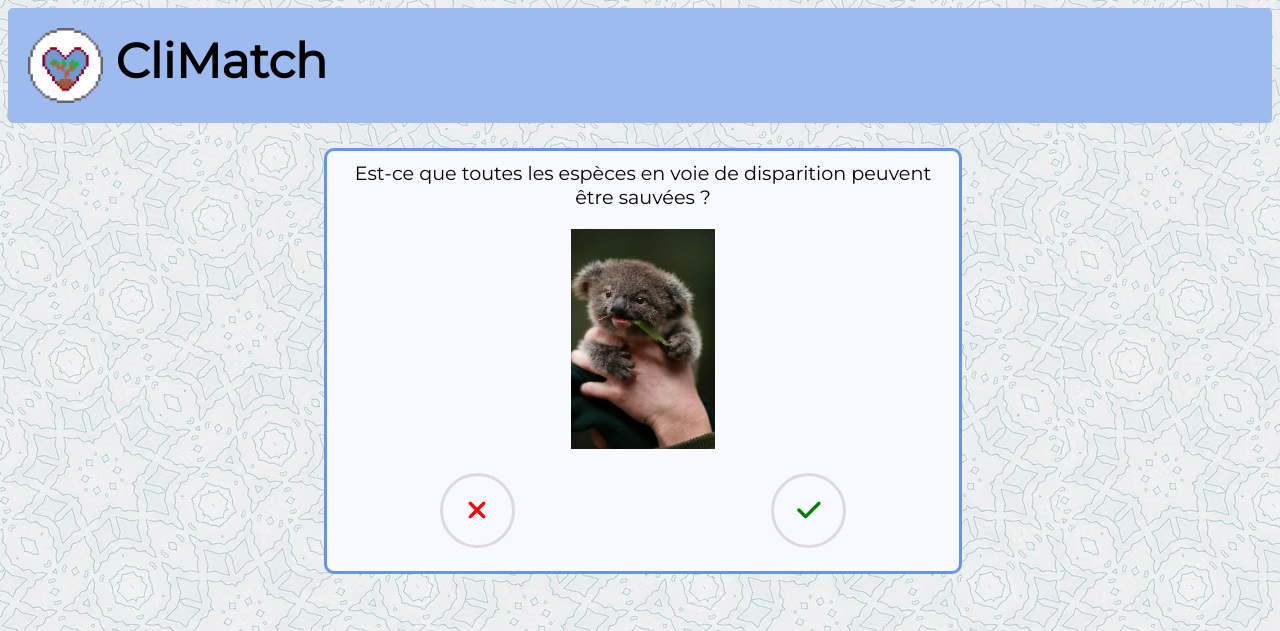
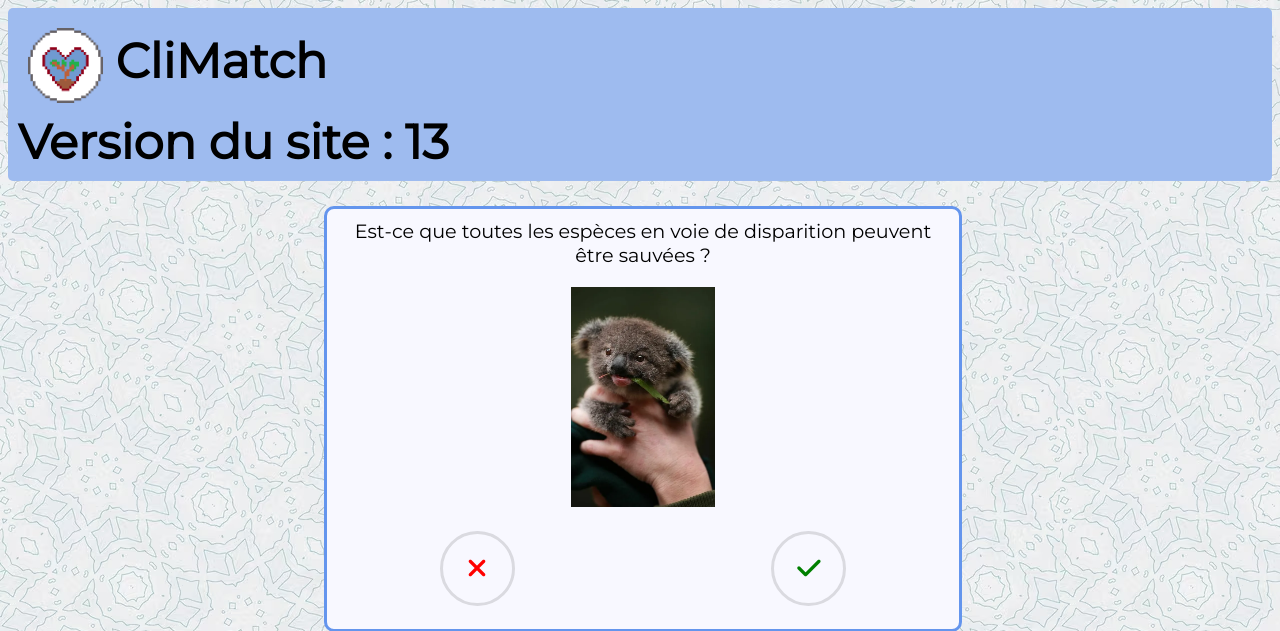
Before and after one commit to AuriLeBG/Communaut-DeLaPOOP, a PHP site: page /pages/home.php in a window 1280 px wide. Shown: the top 631 px of the page. Run offline with PHP 8.4, Linux system fonts and the light colour scheme; some libraries are stand-ins or nearby versions.

Commit message:
version 13

```diff
--- a/pages/header.php
+++ b/pages/header.php
@@ -7,6 +7,9 @@
                 CliMatch
             </div>
         </a>
+        <div id="version_easter_egg">
+            Version du site : 13
+        </div>
     </div>
 
 </header>
```
